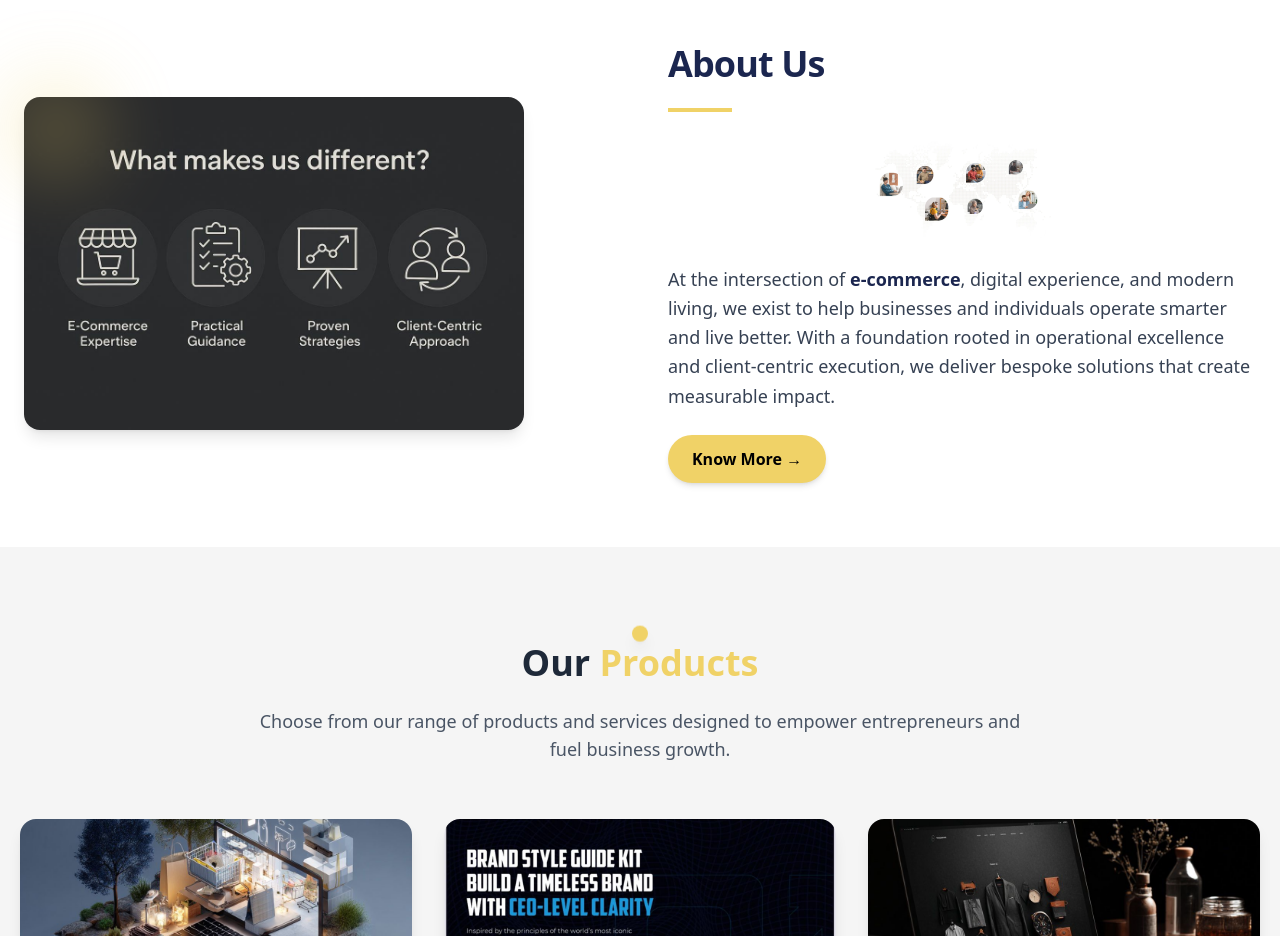
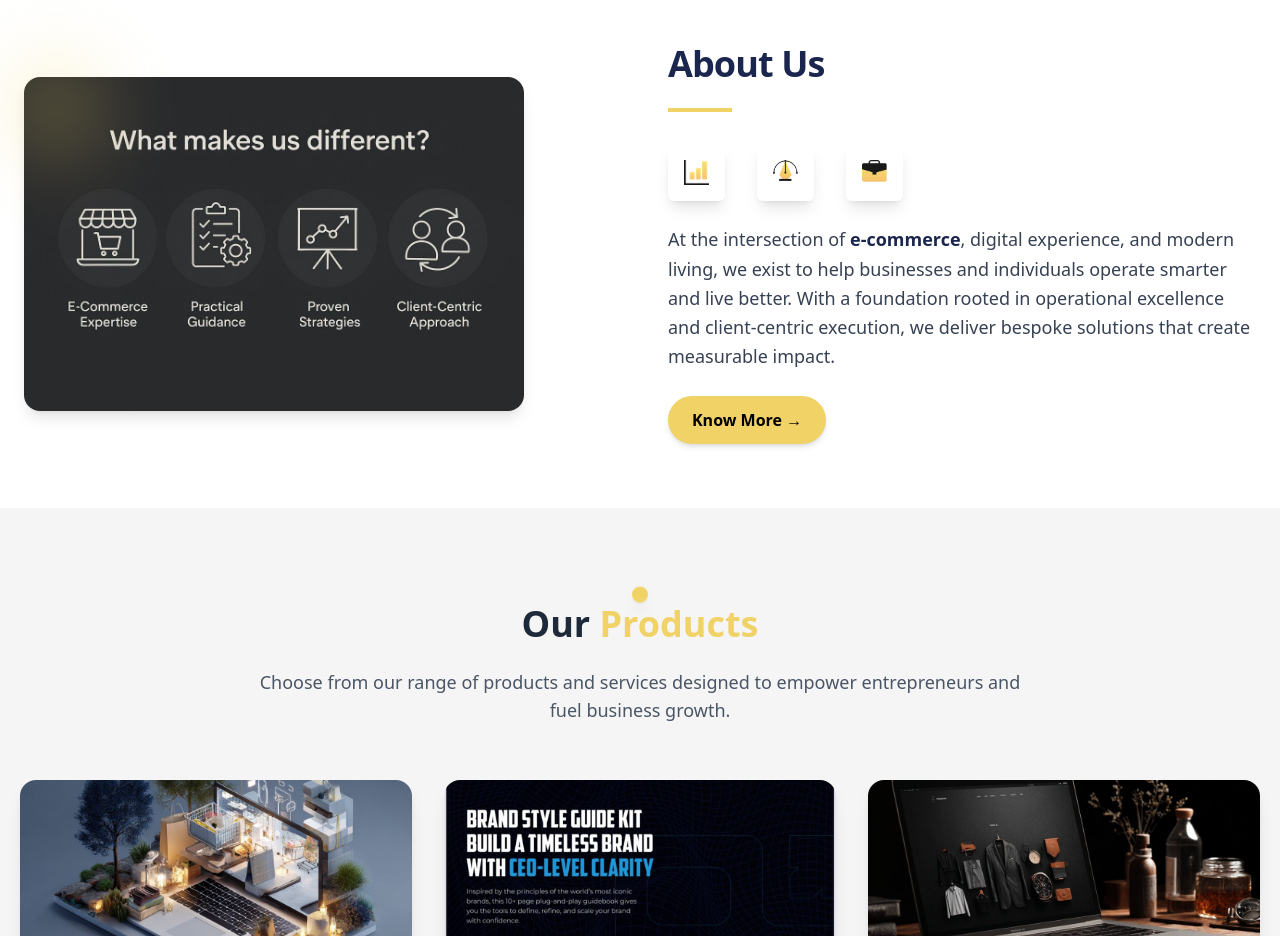
Before and after one commit to Nacho1499/experience, a Next.js app: page / in a window 1280 px wide. Shown: the part 1580-2516 px from the top of the page. Built offline with nearby package versions, Linux system fonts and the light colour scheme.

Commit message:
worked on the about icons

```diff
--- a/src/app/components/Abouts.tsx
+++ b/src/app/components/Abouts.tsx
@@ -44,14 +44,34 @@ const Abouts = () => {
         </h2>
         <hr className="w-16 border-t-4 border-[#F0D267]" />
 
-        <div className="flex justify-center">
+        <div className="flex gap-8 mt-8">
+          <div className='shadow-lg p-4 rounded-md'>
           <Image
-            src="/world.webp"
-            height={130}
-            width={180}
+            src="/3.jpg"
+            height={50}
+            width={25}
             alt="about"
             className="opacity-90"
           />
+          </div>
+          <div className='shadow-lg p-4 rounded-md'>
+          <Image
+            src="/2.jpg"
+            height={50}
+            width={25}
+            alt="about"
+            className="opacity-90"
+          />
+          </div>
+          <div className='shadow-lg p-4 rounded-md'>
+          <Image
+            src="/1.jpg"
+            height={50}
+            width={25}
+            alt="about"
+            className="opacity-90"
+          />
+          </div>
         </div>
 
         <p className="text-lg text-gray-700 leading-relaxed">
```
Also changed, not shown: src/app/components/Navbar.tsx (+5 -5 lines).
